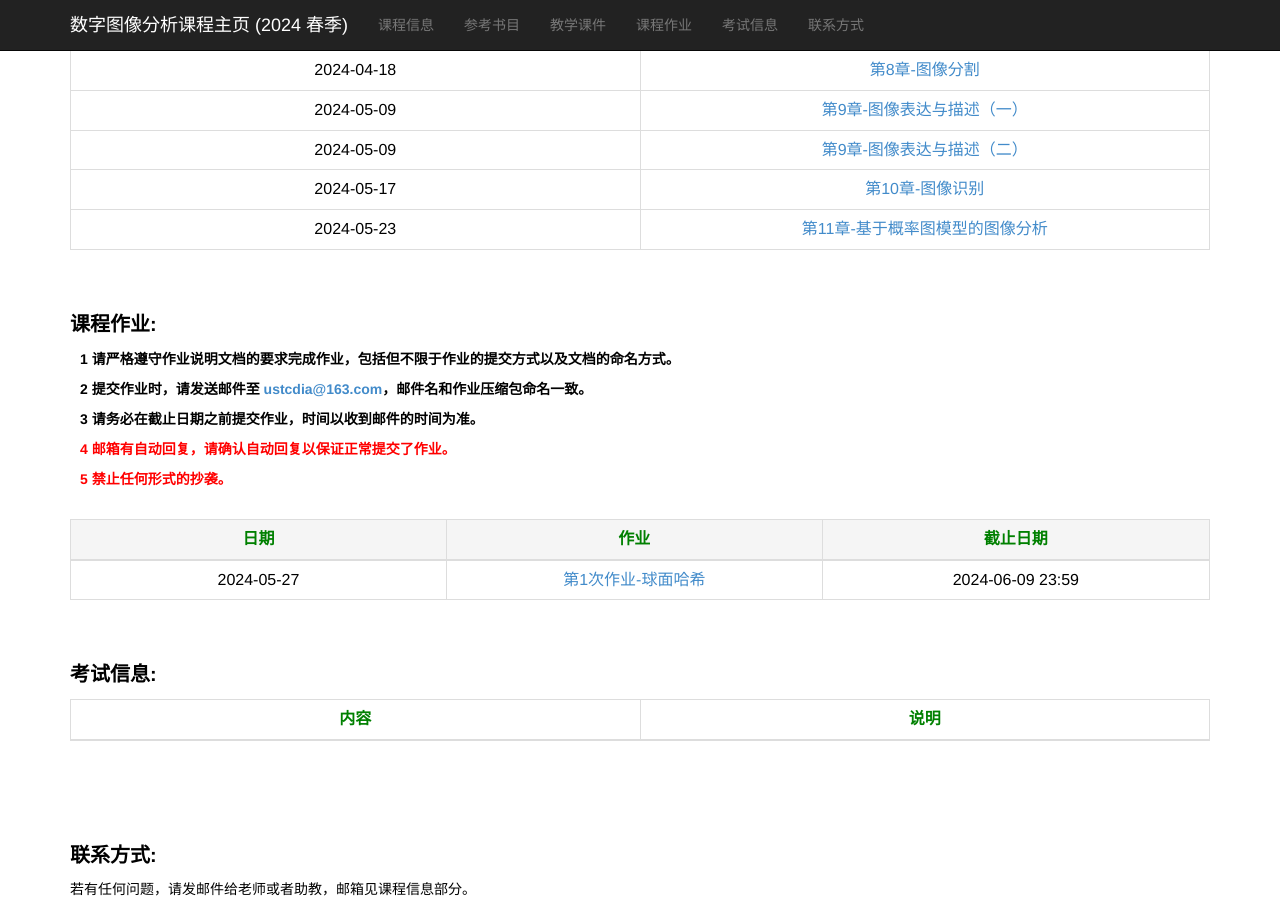
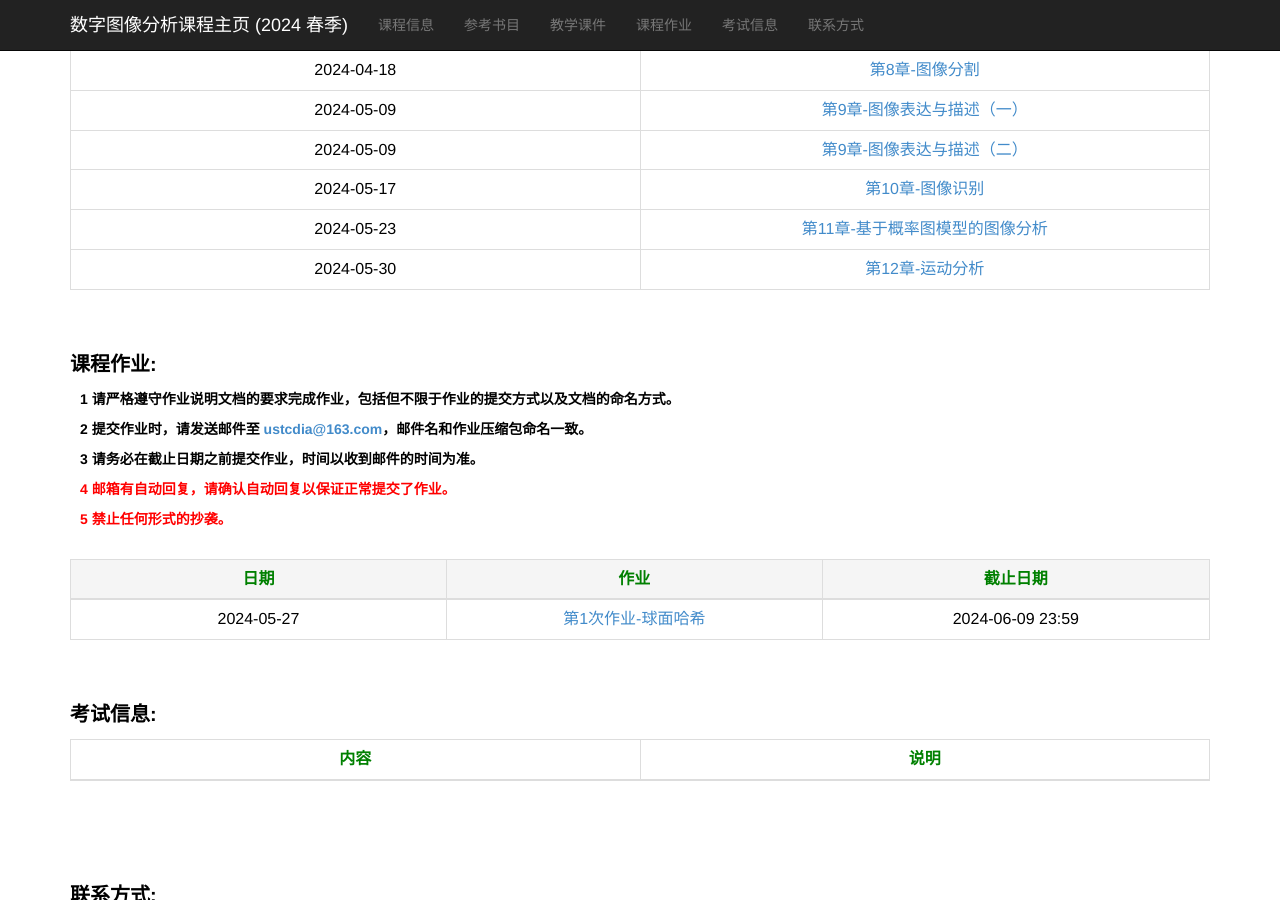
Before and after one commit to ustc-dia/ustc-dia.github.io, a Jekyll site: the page index.html, which Jekyll copies as it is, in a window 1280 px wide and 900 px high, scrolled down 1093 px. Built offline with Jekyll 4.4.1, drawn with Linux system fonts in a browser that asks for light colours.

Commit message:
Update index.html

```diff
--- a/index.html
+++ b/index.html
@@ -236,6 +236,11 @@
                     <td><a href="./slides_2024_spring/第11章 基于概率图模型的图像分析.pdf" target="_blank">第11章-基于概率图模型的图像分析</a></td>
                 </tr>
 
+                <tr>
+                    <td>2024-05-30</td>
+                    <td><a href="./slides_2024_spring/第12章 运动分析.pdf" target="_blank">第12章-运动分析</a></td>
+                </tr>
+
                 <!--
                 <tr>
                     <td>2024-03-14</td>
```
